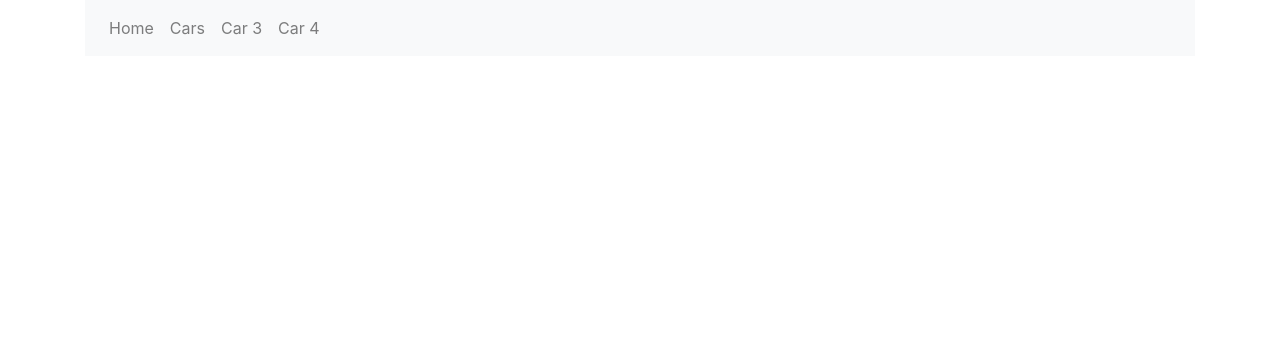
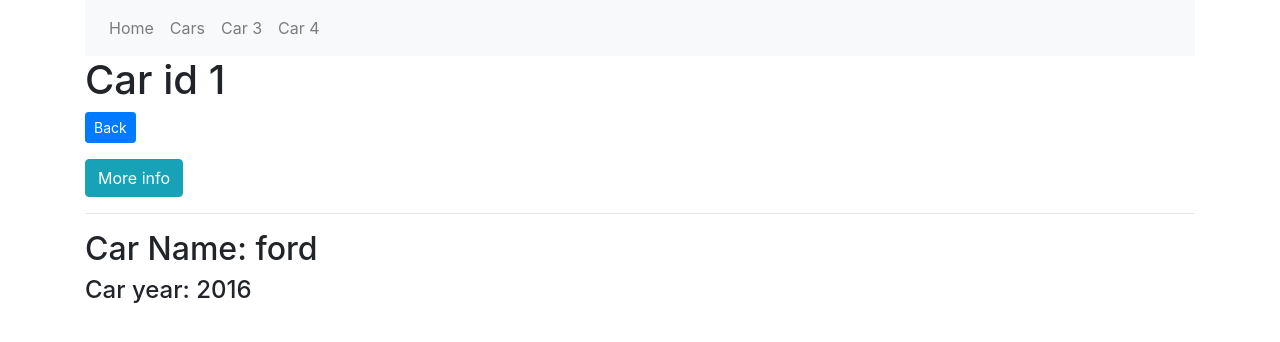
Before and after one commit to eddjimlab/Vue_playground, a Vue app: page /car/1/full in a window 1280 px wide. Shown: the top 342 px of the page. Built offline with nearby package versions, Linux system fonts and the light colour scheme.

Commit message:
create children links

```diff
--- /dev/null
+++ b/src/pages/CarFull.vue
@@ -0,0 +1,12 @@
+<template>
+  <div>
+    <h2>Car Name: ford</h2>
+    <h4>Car year: 2016</h4>
+  </div>
+</template>
+
+<script>
+export default {};
+</script>
+
+<style lang="scss"></style>
--- a/src/pages/car.vue
+++ b/src/pages/car.vue
@@ -1,7 +1,19 @@
 <template>
   <div>
     <h1>Car id {{ id }}</h1>
-    <button class="btn btn-sm btn-info" @click="goBackToCars">Back</button>
+    <button class="btn btn-sm btn-primary mb-2" @click="goBackToCars">
+      Back
+    </button>
+    <br />
+    <routerLink
+      class="btn btn btn-info mt-2"
+      tag="button"
+      :to="{ name: 'carFull', params: { id: id } }"
+      >More info
+    </routerLink>
+    <!-- <routerLink class="btn btn btn-info mt-2" tag="button" :to="'/car/' + id + '/full/'">More info</routerLink> -->
+    <hr />
+    <router-view></router-view>
   </div>
 </template>
 <script>
--- a/src/routes.js
+++ b/src/routes.js
@@ -1,7 +1,8 @@
 import VueRouter from "vue-router";
-import Home from "./pages/home";
-import Cars from "./pages/cars";
-import Car from "./pages/car";
+import Home from "./pages/Home";
+import Cars from "./pages/Cars";
+import Car from "./pages/Car";
+import CarFull from "./pages/CarFull";
 
 export default new VueRouter({
   routes: [
@@ -15,7 +16,14 @@ export default new VueRouter({
     },
     {
       path: "/car/:id",
-      component: Car
+      component: Car,
+      children: [
+        {
+          path: "full",
+          component: CarFull,
+          name: "carFull"
+        }
+      ]
     }
   ],
   mode: "history"
```
